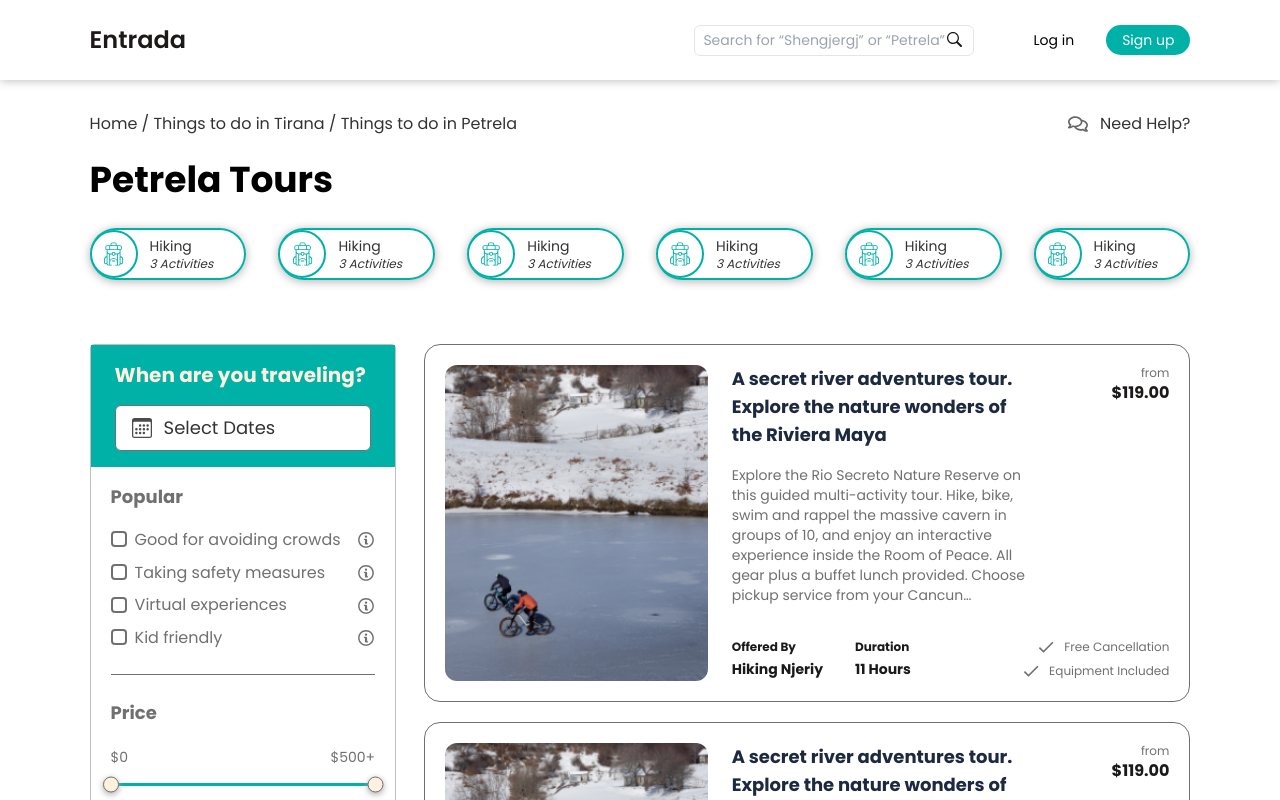
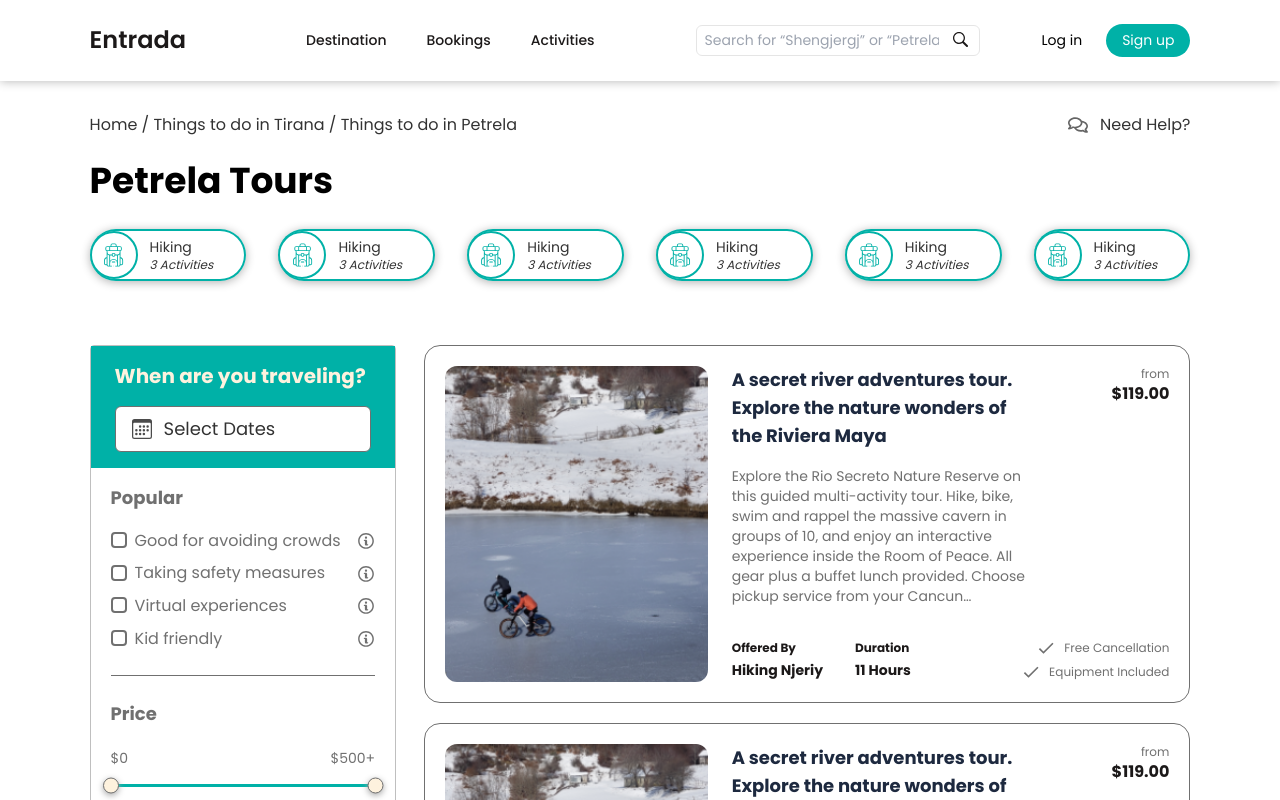
Before and after one commit to abdullahmehboob20s/Entrada-web, a Next.js app: page /search in a window 1280 px wide. Shown: the top 800 px of the page. Built offline with nearby package versions, Linux system fonts and the light colour scheme.

Commit message:
Navbar issues fixed

```diff
--- a/layouts/Navbar.tsx
+++ b/layouts/Navbar.tsx
@@ -7,10 +7,10 @@ import { useRouter } from "next/router";
 
 interface Props {
   wrapperClassName?: string;
-  textColor?: "-text-black" | "text-white";
+  textColor?: "lg:-text-black" | "text-white";
 }
 
-function Navbar({ wrapperClassName, textColor = "-text-black" }: Props) {
+function Navbar({ wrapperClassName, textColor = "lg:-text-black" }: Props) {
   const [sidebar, setSidebar] = useState(false);
   const sidebarRef = OutsideClickDetector(() => setSidebar(false));
   const router = useRouter();
@@ -23,7 +23,7 @@ function Navbar({ wrapperClassName, textColor = "-text-black" }: Props) {
   return (
     <>
       <div className={wrapperClassName}>
-        <nav className="container py-4 sm:py-6 2xl:py-10 flex items-center justify-between space-x-[50px] lg:space-x-[120px]">
+        <nav className="container py-4 sm:py-6 2xl:py-10 flex items-center justify-between space-x-[50px] lg:space-x-16 xl:space-x-[120px]">
           <div className="flex items-center">
             <Link href="/">
               <a className={`text-2xl md:text-2xl font-semibold ${textColor}`}>
@@ -33,8 +33,8 @@ function Navbar({ wrapperClassName, textColor = "-text-black" }: Props) {
           </div>
 
           <button
-            className={`flex md:hidden text-2xl ${
-              textColor == "-text-black" ? "-text-blue-300" : textColor
+            className={`flex lg:hidden text-2xl ${
+              textColor == "lg:-text-black" ? "-text-blue-300" : textColor
             } `}
             onClick={() => setSidebar((val) => !val)}
           >
@@ -43,46 +43,46 @@ function Navbar({ wrapperClassName, textColor = "-text-black" }: Props) {
 
           <div
             ref={sidebarRef}
-            className={`flex flex-1 flex-col p-11 -bg-green md:p-0 md:bg-transparent justify-[unset] items-[unset] fixed top-0 right-0 w-[300px] h-screen md:static md:w-auto md:h-auto md:justify-between md:items-center md:flex-row space-y-8 md:space-y-0 z-[110] transition-all duration-[.3s] ${
+            className={`flex flex-1 flex-col p-11 -bg-green lg:p-0 lg:bg-transparent justify-[unset] items-[unset] fixed top-0 right-0 w-[300px] h-screen lg:static lg:w-auto lg:h-auto lg:justify-between lg:items-center lg:flex-row space-y-8 lg:space-y-0 z-[110] transition-all duration-[.3s] ${
               sidebar ? "translate-x-0" : "translate-x-[300px]"
-            } md:translate-x-0`}
+            } lg:translate-x-0`}
           >
             {/*  */}
             <button
-              className="flex md:hidden text-white text-2xl ml-[-1.6%]"
+              className="flex lg:hidden text-white text-2xl ml-[-1.6%] w-fit"
               onClick={() => setSidebar((val) => !val)}
             >
               <IoCloseSharp />
             </button>
             {/*  */}
-            <div className="flex flex-col space-y-4 md:space-y-0 md:flex-row md:items-center md:space-x-10 flex-1">
+            <div className="flex flex-col space-y-4 lg:space-y-0 lg:flex-row lg:items-center lg:space-x-10 lg:flex-1">
               <Link href="/destination">
                 <a
-                  className={`w-fit text-base md:text-sm font-medium text-white md:${textColor}`}
+                  className={`w-fit text-base md:text-sm font-medium text-white ${textColor}`}
                 >
                   Destination
                 </a>
               </Link>
               <Link href="/">
                 <a
-                  className={`w-fit text-base md:text-sm font-medium text-white md:${textColor}`}
+                  className={`w-fit text-base md:text-sm font-medium text-white ${textColor}`}
                 >
                   Bookings
                 </a>
               </Link>
               <Link href="/activity">
                 <a
-                  className={`w-fit text-base md:text-sm font-medium text-white md:${textColor}`}
+                  className={`w-fit text-base md:text-sm font-medium text-white ${textColor}`}
                 >
                   Activities
                 </a>
               </Link>
 
-              <div className="flex-1 flex items-center justify-center">
-                <div className="w-[70%] relative">
+              <div className="flex-auto lg:flex-1 items-center justify-center flex">
+                <div className="w-full lg:w-[70%] relative mt-6 lg:mt-0">
                   <input
                     type="text"
-                    className={`w-full h-full py-1 px-2 rounded-md text-base md:text-sm outline-none border-[1px] border-[#E5E5E5] ${textColor}`}
+                    className={`w-full h-full py-1 px-2 rounded-md pr-10 text-xs xl:text-sm outline-none border-[1px] border-[#E5E5E5] ${textColor}`}
                     placeholder="Search for “Shengjergj” or “Petrela”"
                     onClick={(e) => sendTo(e, "/search")}
                     // ref={inputElement}
@@ -94,13 +94,13 @@ function Navbar({ wrapperClassName, textColor = "-text-black" }: Props) {
                 </div>
               </div>
             </div>
-            <div className="flex flex-col md:flex-row space-y-4 md:space-y-0 md:items-center md:space-x-[24px] lg:space-x-[32px]">
+            <div className="flex flex-col lg:flex-row space-y-4 lg:space-y-0 lg:items-center lg:space-x-[24px]">
               <button
-                className={`text-sm 2xl:text-xl font-normal bg-white py-2 rounded-md md:bg-transparent md:py-0 text-black md:${textColor}`}
+                className={`text-sm 2xl:text-xl font-normal bg-white py-2 rounded-md lg:bg-transparent lg:py-0 text-black lg:${textColor}`}
               >
                 Log in
               </button>
-              <button className="text-inherit md:text-white text-sm 2xl:text-xl font-normal py-2 md:py-[0.4rem] px-4 lg:py-[.3rem] lg:px-4 bg-white md:-bg-green rounded-md md:rounded-[10rem]">
+              <button className="text-inherit lg:text-white text-sm 2xl:text-xl font-normal py-2 lg:py-[0.4rem] px-4 lg:px-4 bg-white lg:-bg-green rounded-md lg:rounded-[10rem]">
                 Sign up
               </button>
             </div>
```
